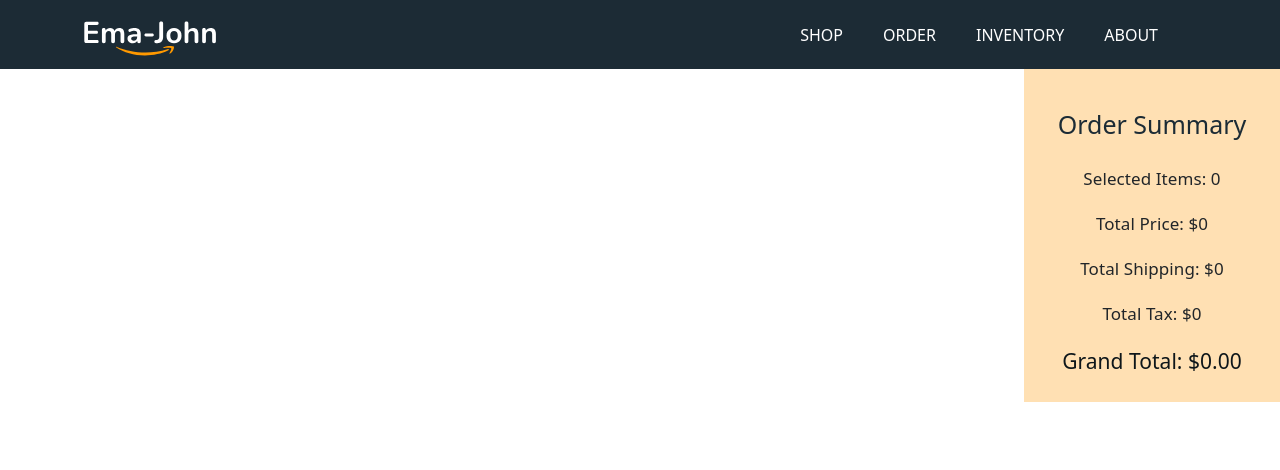
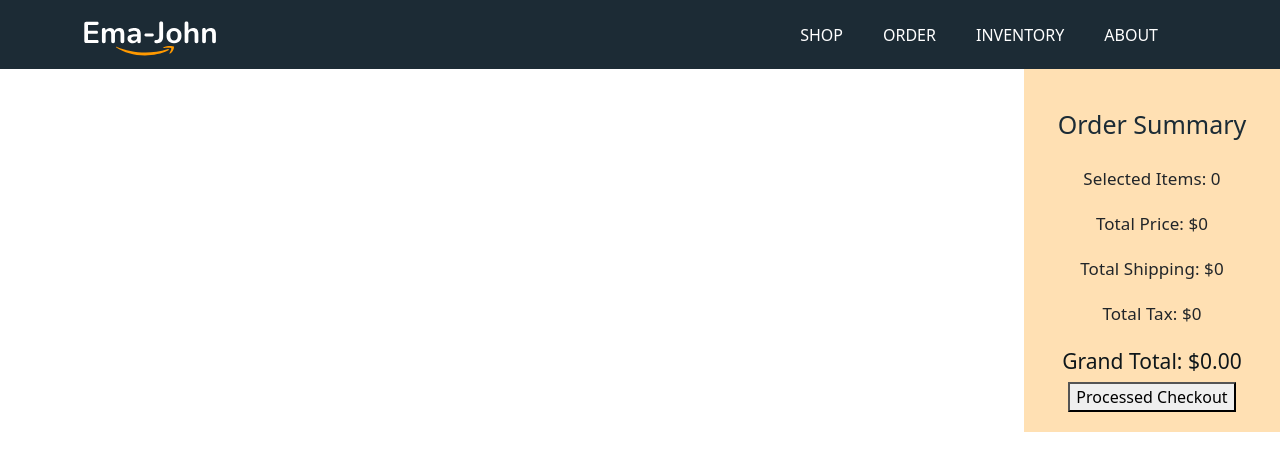
Before and after one commit to SyedMonir/ema-john-simple, a React (Create React App) app: page /orders in a window 1280 px wide. Shown: the top 470 px of the page. Built offline with nearby package versions, Linux system fonts and the light colour scheme.

Commit message:
added cart compo dynamic children

```diff
--- a/src/components/Cart/Cart.js
+++ b/src/components/Cart/Cart.js
@@ -1,8 +1,7 @@
 import React from 'react';
 import './Cart.css';
 
-const Cart = ({ cart }) => {
-  // console.log(cart);
+const Cart = ({ cart, children }) => {
   let total = 0;
   let shipping = 0;
   let quantity = 0;
@@ -26,6 +25,7 @@ const Cart = ({ cart }) => {
       <p>Total Shipping: ${shipping}</p>
       <p>Total Tax: ${tax}</p>
       <h6>Grand Total: ${grandTotal.toFixed(2)}</h6>
+      {children}
     </div>
   );
 };
--- a/src/components/Orders/Orders.js
+++ b/src/components/Orders/Orders.js
@@ -1,6 +1,8 @@
 import React from 'react';
+import { Link } from 'react-router-dom';
 import useCart from '../../hooks/useCart';
 import useProducts from '../../hooks/useProducts';
+import { removeFromDb } from '../../utilities/fakedb';
 import Cart from '../Cart/Cart';
 import ReviewItem from '../ReviewItem/ReviewItem';
 
@@ -11,6 +13,7 @@ const Orders = () => {
   const handleRemoveProduct = (product) => {
     const rest = cart.filter((item) => product.id !== item.id);
     setCart(rest);
+    removeFromDb(product.id);
   };
   return (
     <section className="shop-container">
@@ -24,7 +27,11 @@ const Orders = () => {
         ))}
       </section>
       <section className="cart-container">
-        <Cart cart={cart}></Cart>
+        <Cart cart={cart}>
+          <Link to={'/inventory'}>
+            <button>Processed Checkout</button>
+          </Link>
+        </Cart>
       </section>
     </section>
   );
--- a/src/components/Shop/Shop.js
+++ b/src/components/Shop/Shop.js
@@ -1,3 +1,4 @@
+import { Link } from 'react-router-dom';
 import useCart from '../../hooks/useCart';
 import useProducts from '../../hooks/useProducts';
 import { addToDb } from '../../utilities/fakedb';
@@ -40,7 +41,11 @@ const Shop = () => {
         ))}
       </section>
       <section className="cart-container">
-        <Cart cart={cart}></Cart>
+        <Cart cart={cart}>
+          <Link to={'/orders'}>
+            <button>Review Order</button>
+          </Link>
+        </Cart>
       </section>
     </section>
   );
```
